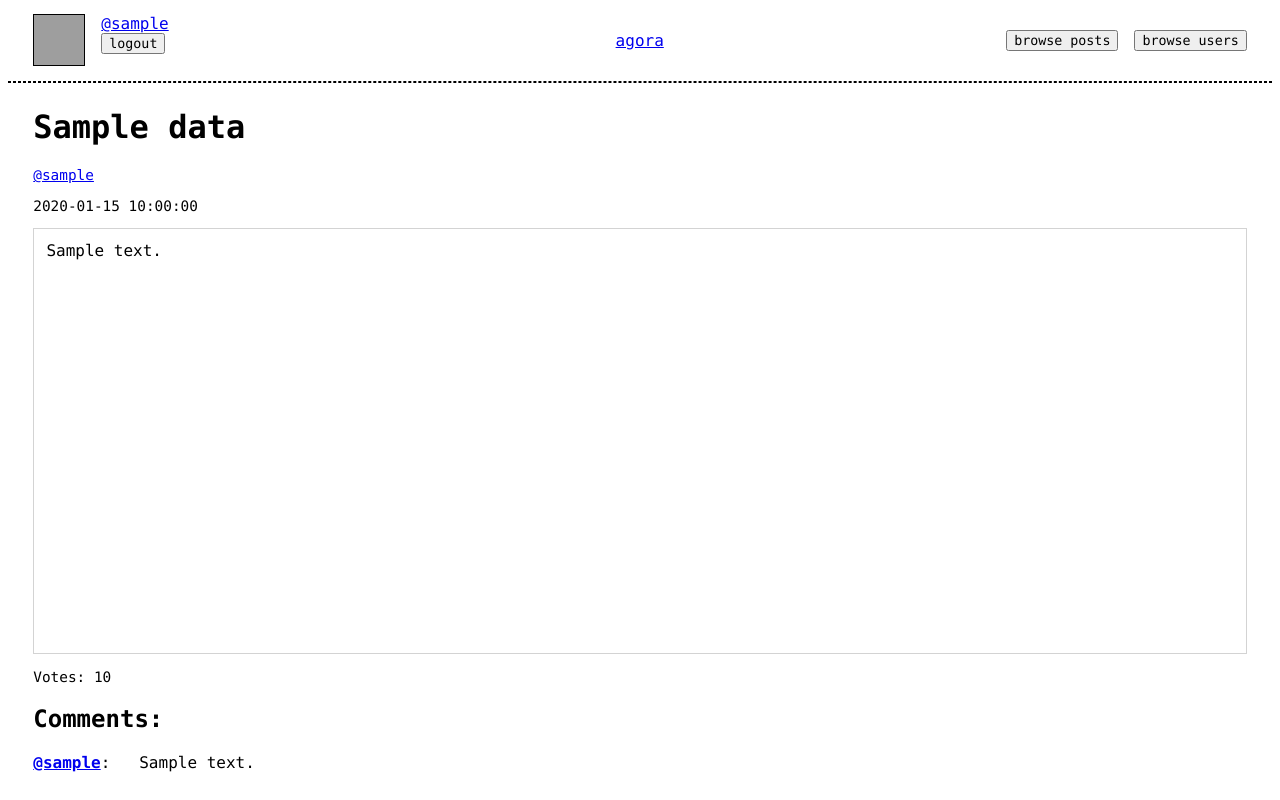
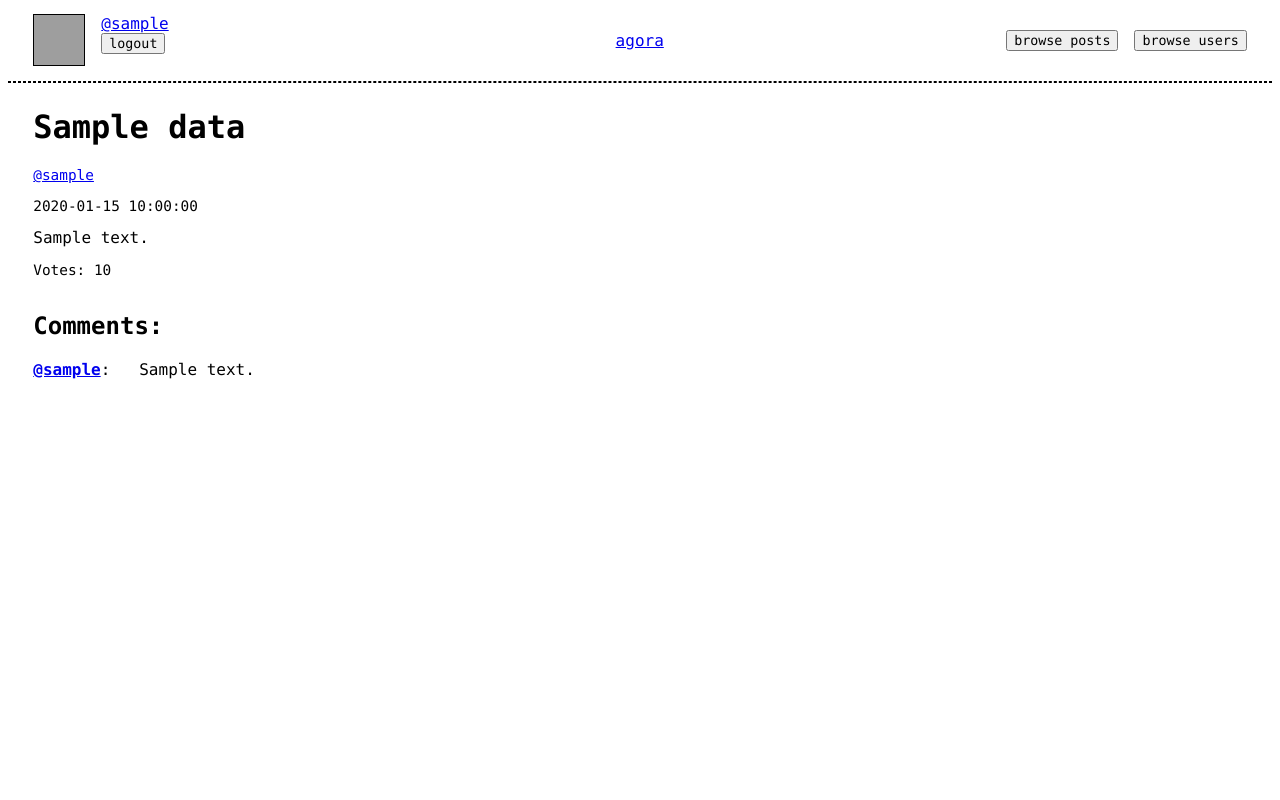
Before and after one commit to franklindyer/agora-app, a Flask app: template src/templates/post.html in a window 1280 px wide. Run offline with Flask 3, Linux system fonts and the light colour scheme; the template is opened without the code that fills it: most values are stand-ins (such as "Sample title", 1, 10 or a date in 2020); parts of the project's set-up code (start-up, migrations or seed data) failed here and were passed over; grey boxes are pictures that could not be loaded.

Commit message:
Edit post viewing page

```diff
--- a/src/templates/post.html
+++ b/src/templates/post.html
@@ -3,23 +3,26 @@
 <h1>{% block title %}{{ data['title'] }}{% endblock %}</h1>
 
 {% block content %}
-
 <div class="group">
 
     <h1>{{ data['title'] }}</h1>
 
+    <div class="vbox padded">
         <div class="sub-info">
             <a class="author" href="/user/{{ data['owner'] }}">@{{ data['username'] }}</a>
             <p class="timestamp">{{ data['timestamp'] }}</p>
+
+            {# If the logged in user is the author, an edit button will appear #}
+            {% if (data['logged_in_user'] is not none) and
+                  (data['logged_in_user']['uid'] == data['owner']) -%}
+                <form method="get" action="/edit/{{ data['pid'] }}">
+                    <input type="submit" value="edit post">
+                </form>
+            {% endif %}
         </div>
 
-    <div class="post-body">
-        {% if (data['logged_in_user'] is not none) and
-              (data['logged_in_user']['uid'] == data['uid']) -%}
-            <textarea id="post-body" wrap="hard">{{ data['content'] | safe }}</textarea>
-        {% else -%}
+        <div class="post-box">
             {{ data['content'] | safe }}
-        {% endif %}
         </div>
 
         <p class="sub-info">Votes: {{ data['votes'] }}</p>
@@ -27,10 +30,13 @@
         <h2>Comments:</h2>
         <ul class="naked-list">
             {% for c in data['comments'] %}
-    <li><a href="/user/{{ c['uid'] }}"><b>@{{ c['username'] }}</b></a>: &nbsp; {{ c['content'] }}</li>
+                <li>
+                    <a href="/user/{{ c['uid'] }}"><b>@{{ c['username'] }}</b></a>:
+                        &nbsp; {{ c['content'] }}
+                </li>
             {% endfor %}
         </ul>
+    </div>
 
 </div>
-
 {% endblock %}
```
Lines whose indentation alone changed are shown as unchanged.
